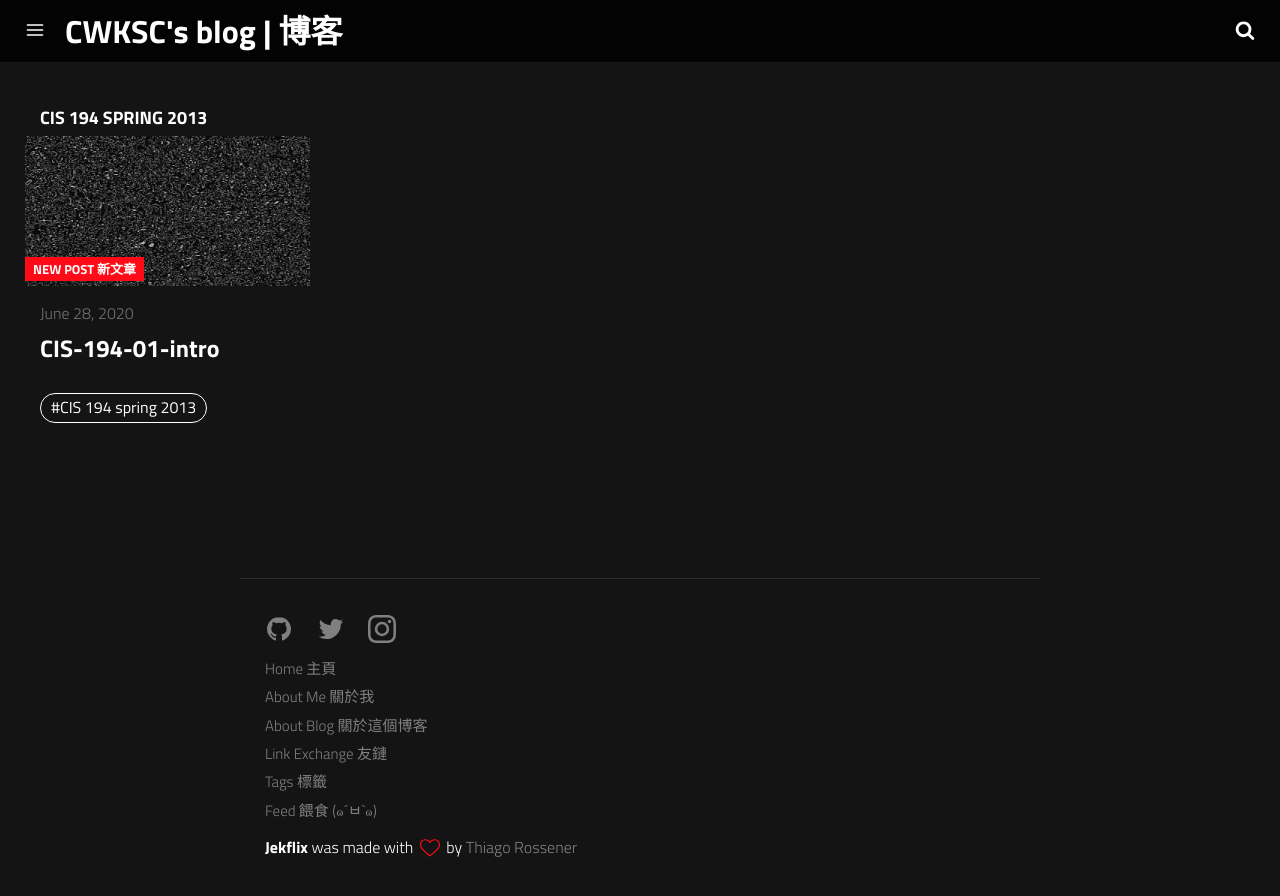
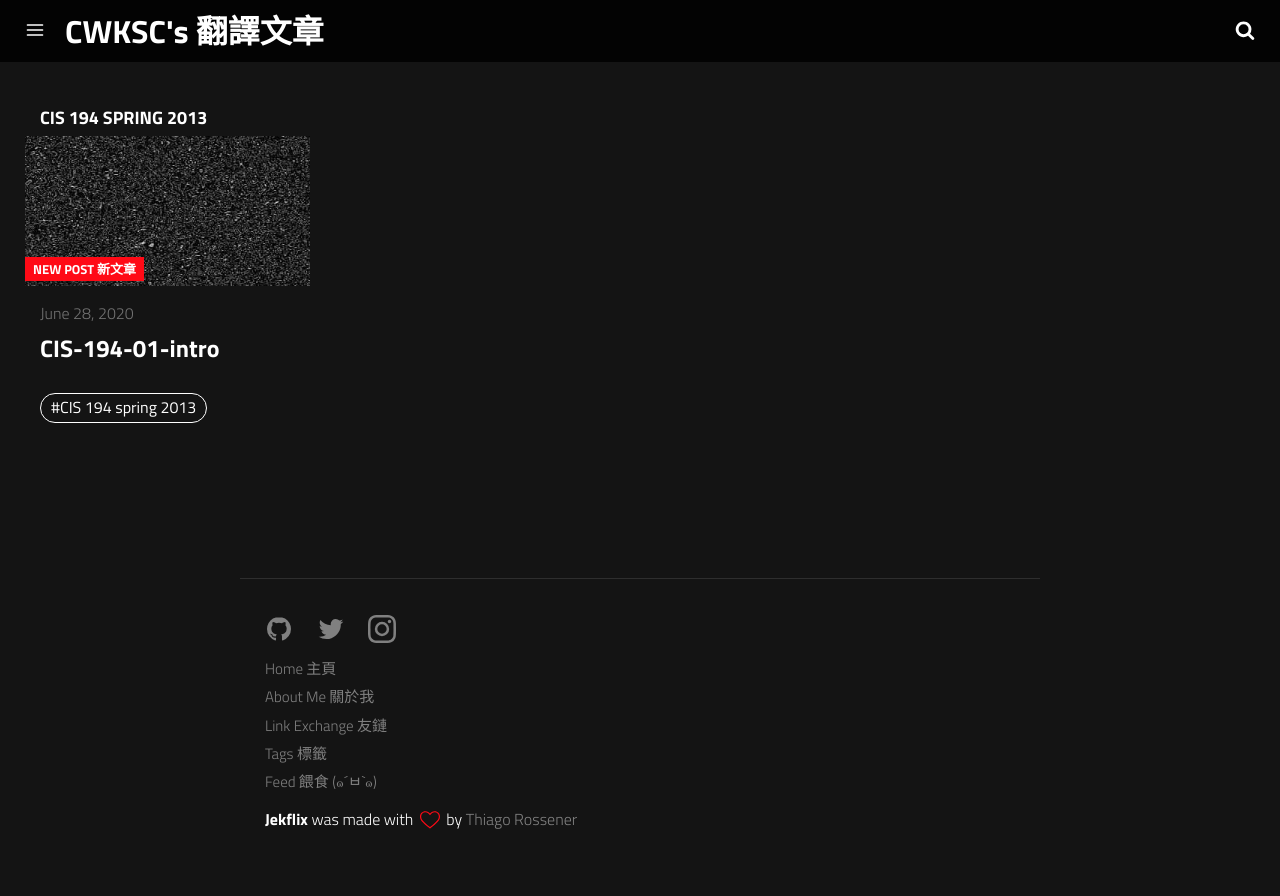
Before and after one commit to CWKSC/TranslateArticles, a Jekyll site: the page built from index.html, in a window 1280 px wide. Shown: the top 896 px of the page. Built offline with Jekyll 4.4.1, drawn with Linux system fonts in a browser that asks for light colours; a script that is not in the unit is left out.

Commit message:
Update _config.yml

```diff
--- a/_config.yml
+++ b/_config.yml
@@ -1,6 +1,6 @@
 # Site Settings
-name: CWKSC's blog | 博客
-title: CWKSC's blog | 博客
+name: CWKSC's 翻譯文章
+title: CWKSC's 翻譯文章
 description: CWKSC's blog, by using Jekflix, Jekflix is a template for Jekyll inspired by Netflix and made by Thiago Rossener.
 tags:
   - blog
@@ -16,8 +16,8 @@ menu:
     url: /
   - title: About Me 關於我
     url: /about_me
-  - title: About Blog 關於這個博客
-    url: /about_this_blog
+#  - title: About Blog 關於這個博客
+#    url: /about_this_blog
 #  - title: Contact
 #    url: /contact
   - title: Link Exchange 友鏈
@@ -46,7 +46,7 @@ two_columns_layout: true
 
 
 # Advanced Settings
-baseurl: "" # the subpath of your site, e.g. /blog
+baseurl: "/TranslateArticles" # the subpath of your site, e.g. /blog
 url: "" # the base hostname & protocol for your site
 google_analytics: "UA-XXXXXXXX-X"
 language: "zh"
```
